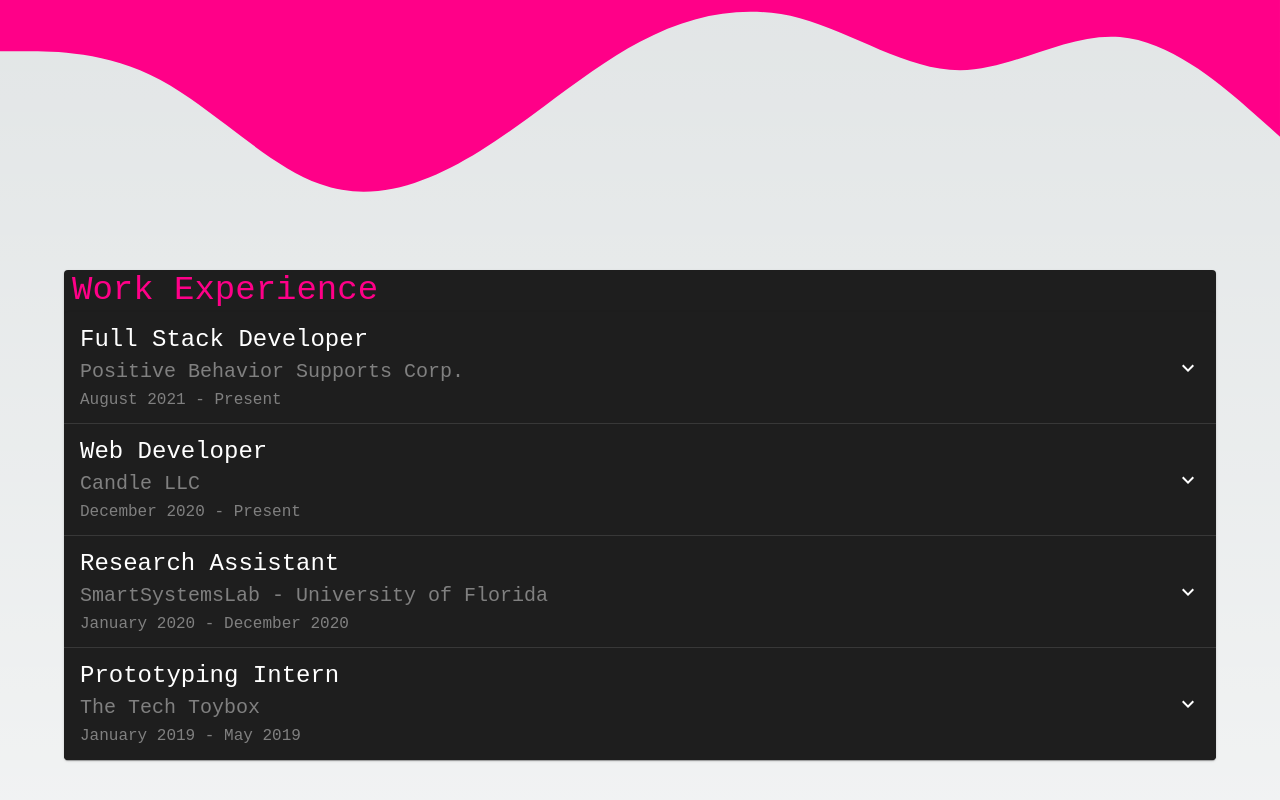
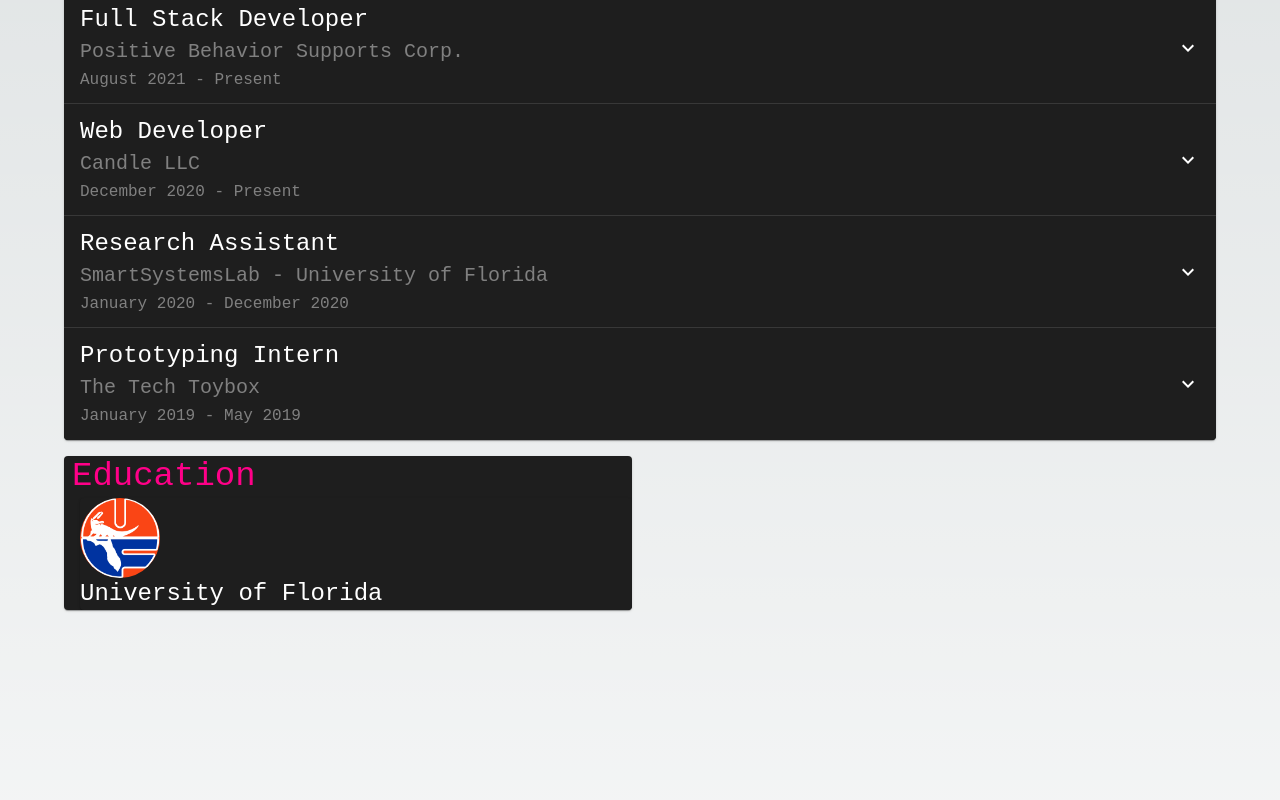
Before and after one commit to vyasa1999/portfolio, a Next.js app: page / in a window 1280 px wide. Shown: the part 658-1458 px from the top of the page. Built offline with nearby package versions, Linux system fonts and the light colour scheme.

Commit message:
Added schooling component

```diff
--- /dev/null
+++ b/src/components/index/Schooling.tsx
@@ -0,0 +1,29 @@
+import { Education } from '@/types/Education';
+import RoundImage from '@/components/common/RoundImage';
+
+import { Card, Typography } from '@mui/material';
+
+interface SchoolingProps {
+    education: Education[]
+}
+
+export default function Schooling({ education }: SchoolingProps) {
+    return (
+        <Card>
+            <Typography variant={'h4'} sx={{ ml: 1 }} color='primary'>
+                Education
+            </Typography>
+            {education.map((school, index) => {
+                return (
+                    <Card key={index} sx={{ml: 2}}>
+                        <RoundImage path={school.imagePath} alt={school.school}/>
+                        <Typography variant={'h5'}>
+                            {school.school}
+                        </Typography>
+                    </Card>
+                )
+            })}
+
+        </Card>
+    )
+}
--- a/src/components/index/Title.tsx
+++ b/src/components/index/Title.tsx
@@ -10,7 +10,7 @@
         window.addEventListener('scroll', handleScroll);
     })
     const handleScroll = (event: any) => {
-        let max: number = 0.8 * window.innerHeight;
+        let max: number = 0.4 * window.innerHeight;
         let fraction: number = window.scrollY / max;
         let percent: number = fraction * 100;
         set({ x: percent })
@@ -20,7 +20,7 @@
             <style jsx>{`
                 .background{
                     background-color: #ff0088;
-                    height: 80vh;
+                    height: 40vh;
                     display: flex;
                     flex-direction: column;
                     justify-content: center;
--- a/src/components/index/work/Work.tsx
+++ b/src/components/index/work/Work.tsx
@@ -18,9 +18,7 @@
 export default function Work({ experiences }: WorkProps) {
     const theme = useTheme();
     return (
-        <Grid container spacing={0}>
-            <Grid item xs={12} md={12}>
-                <Card sx={{width: '90%', mr: 'auto', ml: 'auto'}}>
+        <Card>
             <Typography variant={'h4'} sx={{ ml: 1 }} color='primary'>
                 Work Experience
             </Typography>
@@ -49,7 +47,5 @@
                 )
             })}
         </Card>
-            </Grid>
-        </Grid>
     )
 }
--- a/src/pages/index.tsx
+++ b/src/pages/index.tsx
@@ -3,7 +3,8 @@
 import { Inter } from '@next/font/google'
 import styles from '@/styles/Home.module.css'
 
-import { createTheme, ThemeProvider } from '@mui/material/styles'
+import { Grid } from '@mui/material';
+import { createTheme, ThemeProvider } from '@mui/material/styles';
 import { styled } from '@mui/material/styles';
 import Timeline from '@mui/lab/Timeline';
 import TimelineItem from '@mui/lab/TimelineItem';
@@ -17,6 +18,8 @@
 import Nav from '@/components/index/Nav'
 import { Experience } from '@/types/Experience'
 import Work from '@/components/index/work/Work'
+import { Education } from '@/types/Education'
+import Schooling from '@/components/index/Schooling'
 const inter = Inter({ subsets: ['latin'] })
 const theme = createTheme({
   typography: {
@@ -125,6 +128,17 @@
     ]
   }
 ]
+
+const Education: Education[] = [{
+  imagePath: '/uflogo.png',
+  school: 'University of Florida',
+  college: 'Herbert Wertheim College of Engineering',
+  degree: 'Bachelor of Science in Computer Engineering',
+  startDate: 'August 2017',
+  endDate: 'August 2020',
+  gpa: "3.21",
+  courses: ['Data Structures and Algorithms', 'Operating Systems', 'Digital Design', 'Fundamentals of Machine Learning', 'User Experience Design', 'Software Engineering', 'Digital Logic', 'Circuits']
+}];
 export default function Home() {
 
   return (
@@ -138,7 +152,16 @@
       <main>
         <Title />
         <ThemeProvider theme={theme}>
-          <Work experiences={Experiences} />
+          <div style={{ width: '90%', marginLeft: 'auto', marginRight: 'auto' }}>
+            <Grid container spacing={2}>
+              <Grid item xs={12} md={12}>
+                <Work experiences={Experiences} />
+              </Grid>
+              <Grid item xs={12} md={6}>
+                <Schooling education={Education} />
+              </Grid>
+            </Grid>
+          </div>
         </ThemeProvider>
         <div style={{ height: '100vh' }}></div>
       </main>
--- /dev/null
+++ b/src/types/Education.tsx
@@ -0,0 +1,10 @@
+export type Education = {
+    imagePath: string,
+    school: string,
+    college: string,
+    degree: string,
+    startDate: string,
+    endDate: string,
+    gpa: string,
+    courses: string[]
+}
```
Also changed, not shown: public/uf.jpg (added), public/uflogo.png (added). Lines whose indentation alone changed are shown as unchanged.
